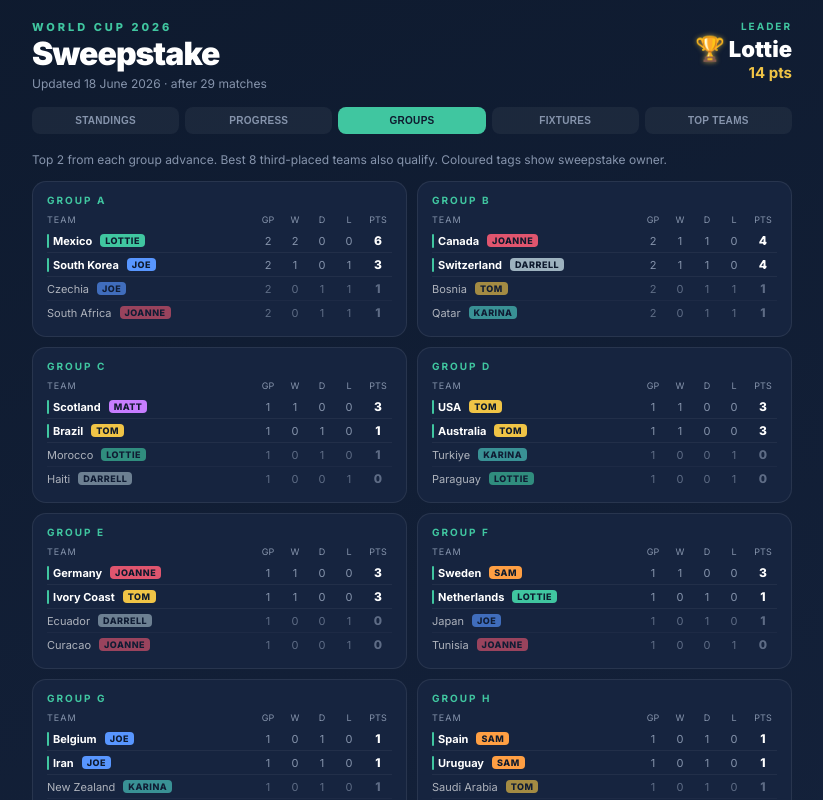
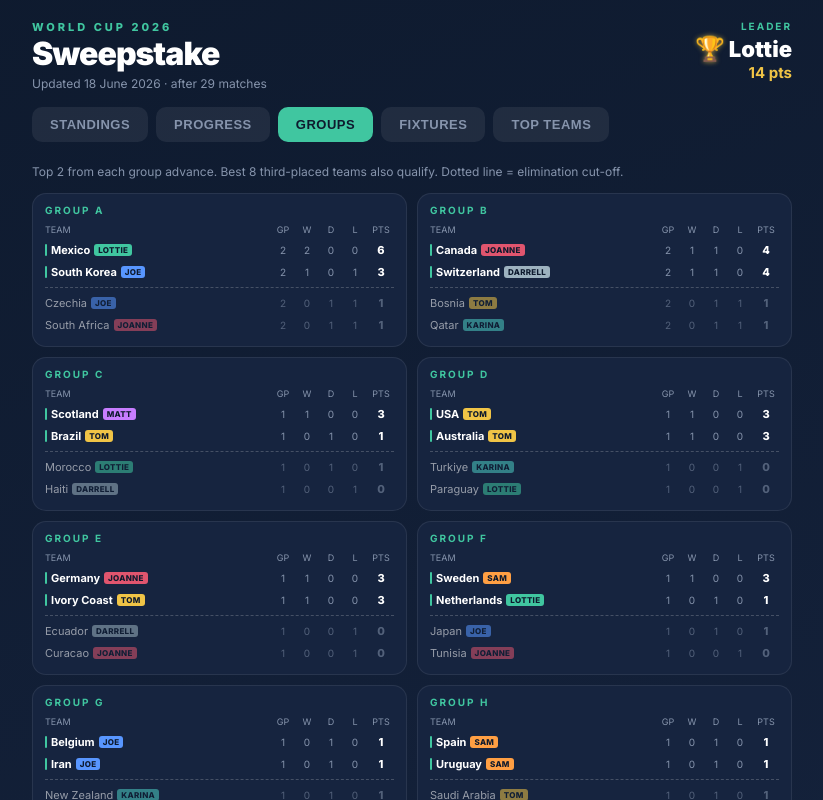
Before and after one commit to PortsDayOne/worldcup-sweepstake, a React (Vite) app in the folder sweepstake-site/: page / in a window 1280 px wide. Both pictures are taken after a click on the button "GROUPS". Shown: the top 800 px of the page, without its empty margins (228-1051 px from the left). Built offline with nearby package versions, Linux system fonts and the light colour scheme.

Commit message:
Update SweepstakeDashboard.jsx

```diff
--- a/sweepstake-site/src/SweepstakeDashboard.jsx
+++ b/sweepstake-site/src/SweepstakeDashboard.jsx
@@ -9,19 +9,17 @@ const GOLD = "#F0C446";
 const GREEN = "#40C6A0";
 const INK_SUB = "#8694AC";
 
-// Upcoming fixtures — update each matchday
 const FIXTURES = [
-  { date: "Fri 19 Jun", time: "11pm BST", home: "Scotland",   away: "Morocco",      group: "C" },
-  { date: "Sat 20 Jun", time: "12am BST", home: "Türkiye",    away: "Paraguay",      group: "D" },
-  { date: "Sat 20 Jun", time: "11pm BST", home: "Netherlands",away: "Sweden",        group: "F" },
-  { date: "Sun 20 Jun", time: "2am BST",  home: "Brazil",     away: "Haiti",         group: "C" },
-  { date: "Sun 20 Jun", time: "2am BST",  home: "USA",        away: "Australia",     group: "D" },
-  { date: "Sun 20 Jun", time: "2am BST",  home: "Germany",    away: "Ivory Coast",   group: "E" },
-  { date: "Sun 21 Jun", time: "5am BST",  home: "Ecuador",    away: "Curacao",       group: "E" },
-  { date: "Sun 21 Jun", time: "5am BST",  home: "Tunisia",    away: "Japan",         group: "F" },
+  { date: "Fri 19 Jun", time: "11pm BST", home: "Scotland",    away: "Morocco",     group: "C" },
+  { date: "Sat 20 Jun", time: "12am BST", home: "Turkiye",     away: "Paraguay",    group: "D" },
+  { date: "Sat 20 Jun", time: "11pm BST", home: "Netherlands", away: "Sweden",      group: "F" },
+  { date: "Sun 20 Jun", time: "2am BST",  home: "Brazil",      away: "Haiti",       group: "C" },
+  { date: "Sun 20 Jun", time: "2am BST",  home: "USA",         away: "Australia",   group: "D" },
+  { date: "Sun 20 Jun", time: "2am BST",  home: "Germany",     away: "Ivory Coast", group: "E" },
+  { date: "Sun 21 Jun", time: "5am BST",  home: "Ecuador",     away: "Curacao",     group: "E" },
+  { date: "Sun 21 Jun", time: "5am BST",  home: "Tunisia",     away: "Japan",       group: "F" },
 ];
 
-// Form: compare last two progression rows
 function getForm(name) {
   if (PROGRESSION.length < 2) return "same";
   const prev = PROGRESSION[PROGRESSION.length - 2][name] ?? 0;
@@ -31,11 +29,21 @@ function getForm(name) {
   return "same";
 }
 
-function FormArrow({ name }) {
+function FormArrow({ name, size = 15 }) {
   const form = getForm(name);
-  if (form === "up")   return <span style={{ color: "#40C6A0", fontSize: 15, fontWeight: 800, marginLeft: 3 }}>↑</span>;
-  if (form === "down") return <span style={{ color: "#E0556E", fontSize: 15, fontWeight: 800, marginLeft: 3 }}>↓</span>;
-  return <span style={{ color: INK_SUB, fontSize: 15, marginLeft: 3 }}>→</span>;
+  const base = {
+    fontSize: size, fontWeight: 800, marginLeft: 3,
+    display: "inline-block", lineHeight: 1,
+  };
+  if (form === "up") return (
+    <span style={{
+      ...base, color: GREEN,
+      textShadow: "0 0 6px #40C6A0, 0 0 12px #40C6A0",
+      animation: "none",
+    }}>↑</span>
+  );
+  if (form === "down") return <span style={{ ...base, color: "#E0556E" }}>↓</span>;
+  return <span style={{ ...base, color: INK_SUB }}>→</span>;
 }
 
 function Trophy() {
@@ -44,11 +52,33 @@ function Trophy() {
   return <span style={{ fontSize: 24, filter: glow ? "drop-shadow(0 0 8px #F0C446) drop-shadow(0 0 16px #F0C446)" : "drop-shadow(0 0 2px #F0C44688)", transition: "filter 1.2s ease-in-out", marginRight: 4 }}>🏆</span>;
 }
 
-// Owner badge
 function OwnerBadge({ team }) {
   const owner = OWNERS[team];
   if (!owner) return null;
-  return <span style={{ background: PLAYER_COLORS[owner] || "#666", color: NAVY, fontSize: 9, fontWeight: 800, padding: "1px 5px", borderRadius: 4, flexShrink: 0, letterSpacing: 0.5, marginLeft: 4 }}>{owner.toUpperCase()}</span>;
+  return (
+    <span style={{
+      background: PLAYER_COLORS[owner] || "#666", color: NAVY,
+      fontSize: 8, fontWeight: 800, padding: "1px 4px", borderRadius: 3,
+      flexShrink: 0, letterSpacing: 0.3, whiteSpace: "nowrap",
+    }}>{owner.toUpperCase()}</span>
+  );
+}
+
+// Compute how many teams per player are currently in top-2 of their group
+function getQualifyingCounts() {
+  const counts = {};
+  PLAYERS.forEach(p => counts[p.name] = { q: 0, total: 0 });
+  GROUPS.forEach(g => {
+    const sorted = [...g.teams].sort((a, b) => b.pts - a.pts || (b.gf - b.ga) - (a.gf - a.ga));
+    sorted.forEach((t, i) => {
+      const owner = OWNERS[t.name];
+      if (owner && counts[owner]) {
+        counts[owner].total++;
+        if (i < 2) counts[owner].q++;
+      }
+    });
+  });
+  return counts;
 }
 
 const RankTooltip = ({ active, payload }) => {
@@ -82,23 +112,28 @@ const LineTooltip = ({ active, payload, label }) => {
 function GroupCard({ group }) {
   const sorted = [...group.teams].sort((a, b) => b.pts - a.pts || (b.gf - b.ga) - (a.gf - a.ga));
   return (
-    <div style={{ background: NAVY2, border: "1px solid rgba(255,255,255,0.08)", borderRadius: 14, padding: "12px 14px" }}>
+    <div style={{ background: NAVY2, border: "1px solid rgba(255,255,255,0.08)", borderRadius: 14, padding: "10px 12px" }}>
       <p style={{ color: GREEN, fontSize: 10, fontWeight: 700, letterSpacing: 2, textTransform: "uppercase", margin: "0 0 8px" }}>{group.name}</p>
-      <div style={{ display: "grid", gridTemplateColumns: "1fr 24px 24px 24px 24px 28px", gap: 3, marginBottom: 4 }}>
-        <span style={{ color: INK_SUB, fontSize: 9, letterSpacing: 1 }}>TEAM</span>
+      <div style={{ display: "grid", gridTemplateColumns: "1fr 22px 22px 22px 22px 26px", gap: 2, marginBottom: 4 }}>
+        <span style={{ color: INK_SUB, fontSize: 9 }}>TEAM</span>
         {["GP","W","D","L","PTS"].map(h => <span key={h} style={{ color: INK_SUB, fontSize: 9, textAlign: "center" }}>{h}</span>)}
       </div>
       {sorted.map((t, i) => {
         const isTop2 = i < 2;
         return (
-          <div key={t.name} style={{ display: "grid", gridTemplateColumns: "1fr 24px 24px 24px 24px 28px", gap: 3, alignItems: "center", padding: "4px 0", borderBottom: i < sorted.length - 1 ? "1px solid rgba(255,255,255,0.05)" : "none", opacity: isTop2 ? 1 : 0.65 }}>
-            <div style={{ display: "flex", alignItems: "center", gap: 4, minWidth: 0 }}>
-              {isTop2 && <div style={{ width: 2, height: 14, borderRadius: 1, background: GREEN, flexShrink: 0 }} />}
-              <span style={{ color: "#fff", fontSize: 11, fontWeight: isTop2 ? 700 : 400, overflow: "hidden", textOverflow: "ellipsis", whiteSpace: "nowrap" }}>{t.name}</span>
-              <OwnerBadge team={t.name} />
+          <div key={t.name}>
+            {i === 2 && (
+              <div style={{ borderTop: "1px dashed rgba(255,255,255,0.2)", margin: "4px 0" }} />
+            )}
+            <div style={{ display: "grid", gridTemplateColumns: "1fr 22px 22px 22px 22px 26px", gap: 2, alignItems: "center", padding: "4px 0", opacity: isTop2 ? 1 : 0.55 }}>
+              <div style={{ display: "flex", alignItems: "center", gap: 4, minWidth: 0, overflow: "hidden" }}>
+                {isTop2 && <div style={{ width: 2, height: 12, borderRadius: 1, background: GREEN, flexShrink: 0 }} />}
+                <span style={{ color: "#fff", fontSize: 11, fontWeight: isTop2 ? 700 : 400, overflow: "hidden", textOverflow: "ellipsis", whiteSpace: "nowrap", minWidth: 0, flexShrink: 1 }}>{t.name}</span>
+                <OwnerBadge team={t.name} />
+              </div>
+              {[t.gp, t.w, t.d, t.l].map((v, j) => <span key={j} style={{ color: INK_SUB, fontSize: 10, textAlign: "center" }}>{v}</span>)}
+              <span style={{ color: isTop2 ? "#fff" : INK_SUB, fontSize: 11, fontWeight: 800, textAlign: "center" }}>{t.pts}</span>
             </div>
-            {[t.gp, t.w, t.d, t.l].map((v, j) => <span key={j} style={{ color: INK_SUB, fontSize: 11, textAlign: "center" }}>{v}</span>)}
-            <span style={{ color: isTop2 ? "#fff" : INK_SUB, fontSize: 12, fontWeight: 800, textAlign: "center" }}>{t.pts}</span>
           </div>
         );
       })}
@@ -107,29 +142,71 @@ function GroupCard({ group }) {
 }
 
 function TopTeams() {
-  // Flatten all teams from all groups and sort by pts then GD
-  const all = GROUPS.flatMap(g => g.teams.map(t => ({ ...t, gd: t.gf - t.ga })));
+  const all = GROUPS.flatMap(g => {
+    const sorted = [...g.teams].sort((a, b) => b.pts - a.pts || (b.gf - b.ga) - (a.gf - a.ga));
+    return sorted.map((t, i) => ({ ...t, gd: t.gf - t.ga, qualifying: i < 2 }));
+  });
   const sorted = [...all].sort((a, b) => b.pts - a.pts || b.gd - a.gd || b.gf - a.gf);
-  const top = sorted.slice(0, 16);
+
+  // Find where qualifying line is (first non-qualifying team after top section)
+  let splitIdx = sorted.findIndex(t => !t.qualifying);
+
+  // Player knockout summary
+  const qCounts = getQualifyingCounts();
+  const playerSummary = [...PLAYERS].sort((a, b) => b.total - a.total);
+
   return (
     <div>
-      <p style={{ color: INK_SUB, fontSize: 12, margin: "0 0 12px", lineHeight: 1.6 }}>Ranked by points, then goal difference. Shows the 16 best-performing teams in the tournament so far.</p>
+      {/* Player knockout summary */}
+      <p style={{ color: GREEN, fontSize: 11, fontWeight: 700, letterSpacing: 2, textTransform: "uppercase", margin: "0 0 8px" }}>Player Knockout Summary</p>
+      <div style={{ background: NAVY2, border: "1px solid rgba(255,255,255,0.08)", borderRadius: 14, padding: "10px 14px", marginBottom: 16 }}>
+        {playerSummary.map((p, i) => {
+          const q = qCounts[p.name] || { q: 0, total: 0 };
+          return (
+            <div key={p.name} style={{ display: "flex", alignItems: "center", gap: 10, padding: "7px 0", borderBottom: i < playerSummary.length - 1 ? "1px solid rgba(255,255,255,0.05)" : "none" }}>
+              <div style={{ width: 8, height: 8, borderRadius: "50%", background: p.color, flexShrink: 0 }} />
+              <span style={{ color: "#fff", fontSize: 13, fontWeight: 700, flex: 1 }}>{p.name}</span>
+              <span style={{ color: INK_SUB, fontSize: 12 }}>{q.q}/{q.total} teams qualifying</span>
+              <div style={{ display: "flex", gap: 3 }}>
+                {Array.from({ length: q.total }).map((_, j) => (
+                  <div key={j} style={{ width: 10, height: 10, borderRadius: 2, background: j < q.q ? p.color : "rgba(255,255,255,0.15)" }} />
+                ))}
+              </div>
+              <FormArrow name={p.name} size={14} />
+            </div>
+          );
+        })}
+      </div>
+
+      {/* Full team rankings */}
+      <p style={{ color: GREEN, fontSize: 11, fontWeight: 700, letterSpacing: 2, textTransform: "uppercase", margin: "0 0 8px" }}>All {sorted.length} Teams Ranked</p>
+      <p style={{ color: INK_SUB, fontSize: 11, margin: "0 0 10px" }}>Ranked by points then goal difference. Dotted line shows current qualification cut-off.</p>
       <div style={{ background: NAVY2, border: "1px solid rgba(255,255,255,0.08)", borderRadius: 16, overflow: "hidden" }}>
-        <div style={{ display: "grid", gridTemplateColumns: "28px 1fr 32px 32px 32px", gap: 4, padding: "8px 14px", borderBottom: "1px solid rgba(255,255,255,0.08)" }}>
-          {["#", "TEAM", "PTS", "GD", "GF"].map(h => <span key={h} style={{ color: INK_SUB, fontSize: 10, fontWeight: 700, letterSpacing: 1, textAlign: h === "TEAM" ? "left" : "center" }}>{h}</span>)}
+        <div style={{ display: "grid", gridTemplateColumns: "28px 1fr 30px 30px 28px", gap: 4, padding: "8px 12px", borderBottom: "1px solid rgba(255,255,255,0.08)" }}>
+          {["#", "TEAM", "PTS", "GD", "GF"].map(h => <span key={h} style={{ color: INK_SUB, fontSize: 9, fontWeight: 700, letterSpacing: 1, textAlign: h === "TEAM" ? "left" : "center" }}>{h}</span>)}
         </div>
-        {top.map((t, i) => {
+        {sorted.map((t, i) => {
           const medal = i === 0 ? GOLD : i === 1 ? "#C0C0C0" : i === 2 ? "#CD7F32" : null;
+          const showDivider = i === splitIdx;
           return (
-            <div key={t.name} style={{ display: "grid", gridTemplateColumns: "28px 1fr 32px 32px 32px", gap: 4, padding: "10px 14px", borderBottom: i < top.length - 1 ? "1px solid rgba(255,255,255,0.05)" : "none", alignItems: "center", background: i % 2 === 1 ? "rgba(255,255,255,0.02)" : "transparent" }}>
-              <span style={{ color: medal || INK_SUB, fontSize: 12, fontWeight: medal ? 800 : 400, textAlign: "center" }}>{i + 1}</span>
-              <div style={{ display: "flex", alignItems: "center", gap: 6, minWidth: 0 }}>
-                <span style={{ color: "#fff", fontSize: 13, fontWeight: 600, overflow: "hidden", textOverflow: "ellipsis", whiteSpace: "nowrap" }}>{t.name}</span>
-                <OwnerBadge team={t.name} />
+            <div key={t.name + i}>
+              {showDivider && (
+                <div style={{ display: "flex", alignItems: "center", gap: 8, padding: "6px 12px", background: "rgba(255,255,255,0.03)" }}>
+                  <div style={{ flex: 1, borderTop: "1.5px dashed rgba(255,255,255,0.25)" }} />
+                  <span style={{ color: INK_SUB, fontSize: 9, letterSpacing: 1, textTransform: "uppercase", whiteSpace: "nowrap" }}>Elimination zone</span>
+                  <div style={{ flex: 1, borderTop: "1.5px dashed rgba(255,255,255,0.25)" }} />
+                </div>
+              )}
+              <div style={{ display: "grid", gridTemplateColumns: "28px 1fr 30px 30px 28px", gap: 4, padding: "8px 12px", borderBottom: i < sorted.length - 1 ? "1px solid rgba(255,255,255,0.04)" : "none", alignItems: "center", background: i % 2 === 1 ? "rgba(255,255,255,0.015)" : "transparent", opacity: t.qualifying ? 1 : 0.6 }}>
+                <span style={{ color: medal || INK_SUB, fontSize: 11, fontWeight: medal ? 800 : 400, textAlign: "center" }}>{i + 1}</span>
+                <div style={{ display: "flex", alignItems: "center", gap: 5, minWidth: 0 }}>
+                  <span style={{ color: "#fff", fontSize: 12, fontWeight: t.qualifying ? 600 : 400, overflow: "hidden", textOverflow: "ellipsis", whiteSpace: "nowrap" }}>{t.name}</span>
+                  <OwnerBadge team={t.name} />
+                </div>
+                <span style={{ color: "#fff", fontSize: 12, fontWeight: 800, textAlign: "center" }}>{t.pts}</span>
+                <span style={{ color: t.gd > 0 ? GREEN : t.gd < 0 ? "#E0556E" : INK_SUB, fontSize: 11, fontWeight: 600, textAlign: "center" }}>{t.gd > 0 ? `+${t.gd}` : t.gd}</span>
+                <span style={{ color: INK_SUB, fontSize: 11, textAlign: "center" }}>{t.gf}</span>
               </div>
-              <span style={{ color: "#fff", fontSize: 13, fontWeight: 800, textAlign: "center" }}>{t.pts}</span>
-              <span style={{ color: t.gd > 0 ? GREEN : t.gd < 0 ? "#E0556E" : INK_SUB, fontSize: 12, fontWeight: 600, textAlign: "center" }}>{t.gd > 0 ? `+${t.gd}` : t.gd}</span>
-              <span style={{ color: INK_SUB, fontSize: 12, textAlign: "center" }}>{t.gf}</span>
             </div>
           );
         })}
@@ -139,12 +216,7 @@ function TopTeams() {
 }
 
 function FixturesTab() {
-  // Group fixtures by date
-  const byDate = FIXTURES.reduce((acc, f) => {
-    if (!acc[f.date]) acc[f.date] = [];
-    acc[f.date].push(f);
-    return acc;
-  }, {});
+  const byDate = FIXTURES.reduce((acc, f) => { if (!acc[f.date]) acc[f.date] = []; acc[f.date].push(f); return acc; }, {});
   return (
     <div>
       <p style={{ color: INK_SUB, fontSize: 12, margin: "0 0 12px", lineHeight: 1.6 }}>All times in UK (BST). Coloured tags show your sweepstake players' teams.</p>
@@ -156,17 +228,17 @@ function FixturesTab() {
             const awayOwner = OWNERS[g.away];
             const hasOwner = homeOwner || awayOwner;
             return (
-              <div key={i} style={{ background: hasOwner ? "rgba(255,255,255,0.05)" : NAVY2, border: `1px solid ${hasOwner ? "rgba(255,255,255,0.15)" : "rgba(255,255,255,0.06)"}`, borderRadius: 12, padding: "12px 14px", marginBottom: 8, display: "flex", alignItems: "center", gap: 10 }}>
-                <div style={{ flexShrink: 0, minWidth: 62 }}>
-                  <p style={{ color: GOLD, fontSize: 13, fontWeight: 700, margin: 0 }}>{g.time}</p>
+              <div key={i} style={{ background: hasOwner ? "rgba(255,255,255,0.06)" : NAVY2, border: `1px solid ${hasOwner ? "rgba(255,255,255,0.14)" : "rgba(255,255,255,0.06)"}`, borderRadius: 12, padding: "11px 14px", marginBottom: 8, display: "flex", alignItems: "center", gap: 10 }}>
+                <div style={{ flexShrink: 0, minWidth: 58 }}>
+                  <p style={{ color: GOLD, fontSize: 12, fontWeight: 700, margin: 0 }}>{g.time}</p>
                   <p style={{ color: INK_SUB, fontSize: 10, margin: 0 }}>Grp {g.group}</p>
                 </div>
-                <div style={{ flex: 1, display: "flex", alignItems: "center", justifyContent: "center", gap: 8, flexWrap: "wrap" }}>
+                <div style={{ flex: 1, display: "flex", alignItems: "center", justifyContent: "center", gap: 6, flexWrap: "wrap" }}>
                   <div style={{ display: "flex", alignItems: "center", gap: 4 }}>
                     <span style={{ color: "#fff", fontSize: 13, fontWeight: homeOwner ? 700 : 400 }}>{g.home}</span>
                     {homeOwner && <OwnerBadge team={g.home} />}
                   </div>
-                  <span style={{ color: INK_SUB, fontSize: 12 }}>vs</span>
+                  <span style={{ color: INK_SUB, fontSize: 11 }}>vs</span>
                   <div style={{ display: "flex", alignItems: "center", gap: 4 }}>
                     <span style={{ color: "#fff", fontSize: 13, fontWeight: awayOwner ? 700 : 400 }}>{g.away}</span>
                     {awayOwner && <OwnerBadge team={g.away} />}
@@ -194,13 +266,6 @@ export default function SweepstakeDashboard() {
     { id: "topteams",    label: "Top Teams" },
   ];
 
-  const tabStyle = (active) => ({
-    flex: 1, padding: "8px 2px", borderRadius: 8, border: "none", cursor: "pointer",
-    fontSize: 10, fontWeight: 700, letterSpacing: 0.3, textTransform: "uppercase",
-    background: active ? GREEN : "rgba(255,255,255,0.05)",
-    color: active ? NAVY : INK_SUB, transition: "all 0.2s",
-  });
-
   return (
     <div style={{ background: `linear-gradient(160deg, ${NAVY} 0%, ${NAVY2} 100%)`, minHeight: "100vh", fontFamily: "'Inter','Helvetica Neue',sans-serif", padding: "20px 16px", display: "flex", justifyContent: "center" }}>
       <div style={{ width: "100%", maxWidth: 760 }}>
@@ -219,12 +284,22 @@ export default function SweepstakeDashboard() {
           </div>
         </div>
 
-        {/* Tabs */}
-        <div style={{ display: "flex", gap: 6, margin: "0 0 16px" }}>
-          {tabs.map(t => <button key={t.id} style={tabStyle(view === t.id)} onClick={() => setView(t.id)}>{t.label}</button>)}
+        {/* Scrollable tabs */}
+        <div style={{ overflowX: "auto", WebkitOverflowScrolling: "touch", marginBottom: 16, paddingBottom: 4 }}>
+          <div style={{ display: "flex", gap: 8, minWidth: "max-content" }}>
+            {tabs.map(t => (
+              <button key={t.id} onClick={() => setView(t.id)} style={{
+                padding: "10px 18px", borderRadius: 10, border: "none", cursor: "pointer",
+                fontSize: 13, fontWeight: 700, letterSpacing: 0.5, textTransform: "uppercase",
+                background: view === t.id ? GREEN : "rgba(255,255,255,0.07)",
+                color: view === t.id ? NAVY : INK_SUB,
+                transition: "all 0.2s", whiteSpace: "nowrap", flexShrink: 0,
+              }}>{t.label}</button>
+            ))}
+          </div>
         </div>
 
-        {/* Chart panels */}
+        {/* Charts */}
         {(view === "standings" || view === "progression") && (
           <div style={{ background: "rgba(255,255,255,0.03)", border: "1px solid rgba(255,255,255,0.07)", borderRadius: 20, padding: "20px 10px 12px 0", marginBottom: 16 }}>
             {view === "standings" ? (
@@ -271,7 +346,7 @@ export default function SweepstakeDashboard() {
                       </div>
                       <div style={{ display: "flex", alignItems: "center" }}>
                         <span style={{ color: INK_SUB, fontSize: 9 }}>PL {p.played}</span>
-                        <FormArrow name={p.name} />
+                        <FormArrow name={p.name} size={15} />
                       </div>
                     </div>
                   </div>
@@ -289,7 +364,7 @@ export default function SweepstakeDashboard() {
                       <span style={{ color: INK_SUB, margin: "0 6px" }}>–</span>
                       <span style={{ color: wb ? "#fff" : INK_SUB }}>{m.gb}</span>
                     </p>
-                    <p style={{ color: "#B6C2D6", fontSize: 11.5, margin: 0, lineHeight: 1.4 }}>{m.a} v {m.b}</p>
+                    <p style={{ color: "#B6C2D6", fontSize: 11.5, margin: 0 }}>{m.a} v {m.b}</p>
                   </div>
                 );
               })}
@@ -300,7 +375,7 @@ export default function SweepstakeDashboard() {
         {/* Groups — 2 per row */}
         {view === "groups" && (
           <div style={{ marginBottom: 16 }}>
-            <p style={{ color: INK_SUB, fontSize: 12, margin: "0 0 12px", lineHeight: 1.6 }}>Top 2 from each group advance. Best 8 third-placed teams also qualify. Coloured tags show sweepstake owner.</p>
+            <p style={{ color: INK_SUB, fontSize: 12, margin: "0 0 12px", lineHeight: 1.6 }}>Top 2 from each group advance. Best 8 third-placed teams also qualify. Dotted line = elimination cut-off.</p>
             <div style={{ display: "grid", gridTemplateColumns: "repeat(2, 1fr)", gap: 10 }}>
               {GROUPS.map(g => <GroupCard key={g.name} group={g} />)}
             </div>
```
